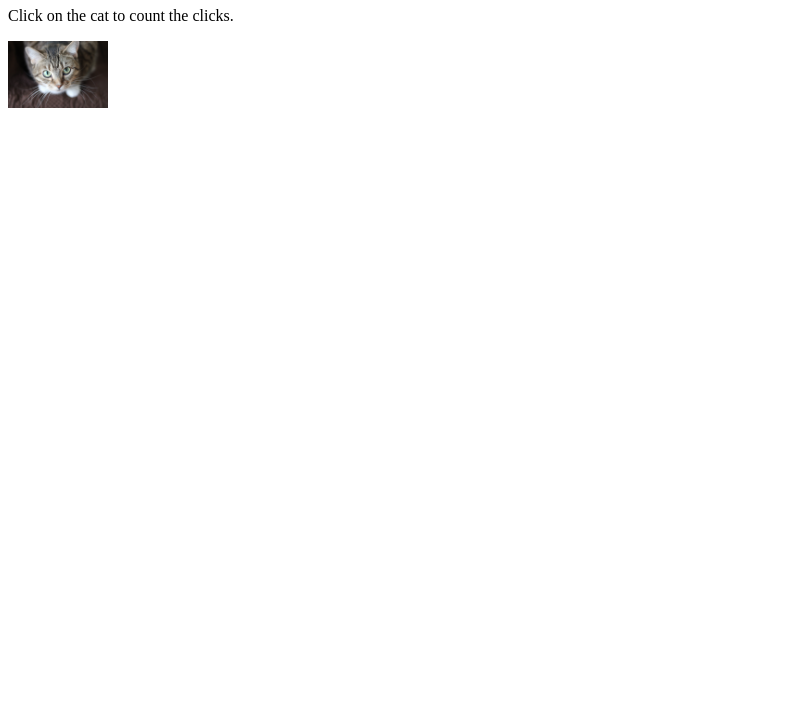
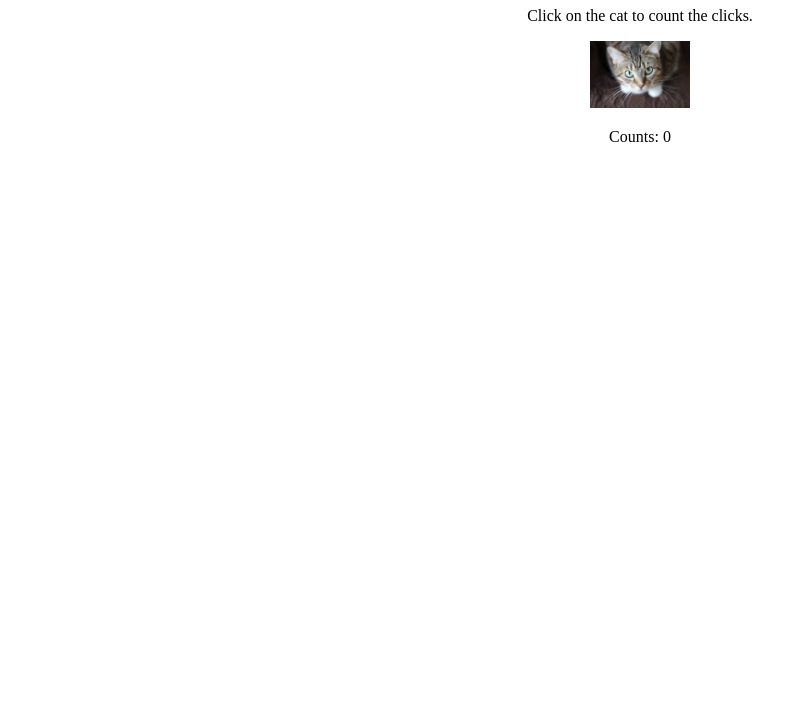
Before and after one commit to Jaimaldullat/Cat-Clicker, a plain HTML site: page index.html in a window 1280 px wide. Shown: the part 73-800 px from the top of the page, without its empty margins (0-807 px from the left). Drawn offline with Linux system fonts and the light colour scheme.

Commit message:
Completed

```diff
--- a/index.html
+++ b/index.html
@@ -2,11 +2,21 @@
 <html>
 
 <body>
+    <div style="text-align: center">
+        <h1>Cat Clicker</h1>
+        <p>Click on the cat to count the clicks.</p>
+        <img id="cat-img" src="cat.jpg" width="100px" height="auto">
 
-    <h1>Cat Clicker</h1>
-    <p>Click on the cat to count the clicks.</p>
-    <img src="cat.jpg" width="100px" height="auto">
+        <p>Counts: <span id="counter">0</span></p>
+    </div>
+    <script>
+        var img = document.getElementById('cat-img');
+        var counter = document.getElementById('counter');
+        img.addEventListener('click', () => {
+            counter.innerHTML = parseInt(counter.innerHTML) + 1;
+        });
 
+    </script>
 </body>
 
 </html>
```
